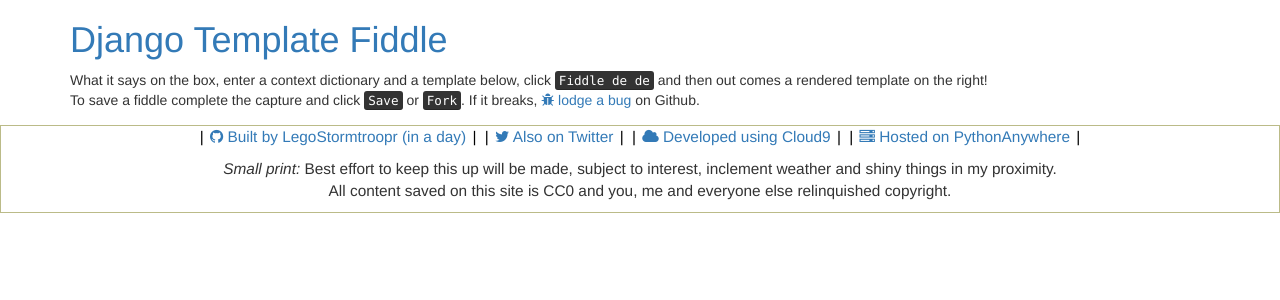
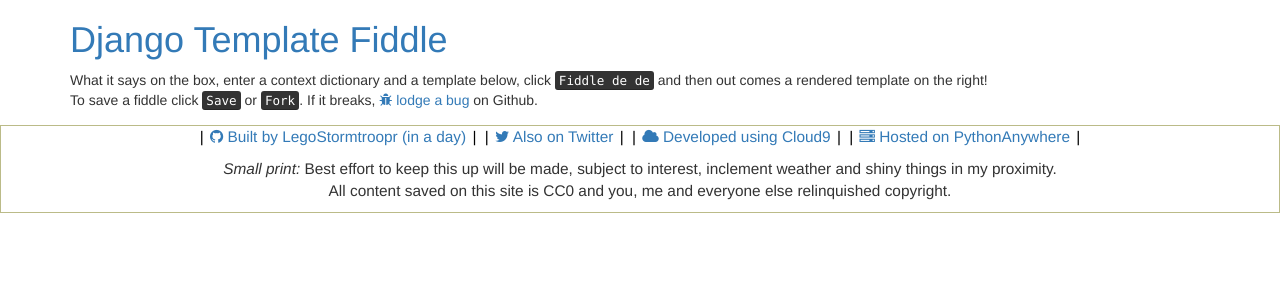
Before and after one commit to LegoStormtroopr/django-template-fiddle, a Django app: template django_template_fiddle/templates/fiddler/base.html in a window 1280 px wide. Shown: the top 300 px of the page. Run offline with Django 3.2, Linux system fonts and the light colour scheme; the template is opened without the code that fills it, so the values that code supplies are empty; parts of the project's set-up code (start-up, migrations or seed data) failed here and were passed over; some libraries are stand-ins or nearby versions.

Commit message:
no captcha for now

```diff
--- a/django_template_fiddle/templates/fiddler/base.html
+++ b/django_template_fiddle/templates/fiddler/base.html
@@ -41,7 +41,7 @@
             What it says on the box, enter a context dictionary and a template
             below, click <kbd>Fiddle de de</kbd> and then out comes a rendered template
             on the right!<br>
-            To save a fiddle complete the capture and click <kbd>Save</kbd> or
+            To save a fiddle {# complete the capture and#} click <kbd>Save</kbd> or
             <kbd>Fork</kbd>. If it breaks,
             <a href='https://github.com/LegoStormtroopr/django-template-fiddle/issues'><i class='fa fa-bug'></i> lodge a bug</a> on Github.
 
```
